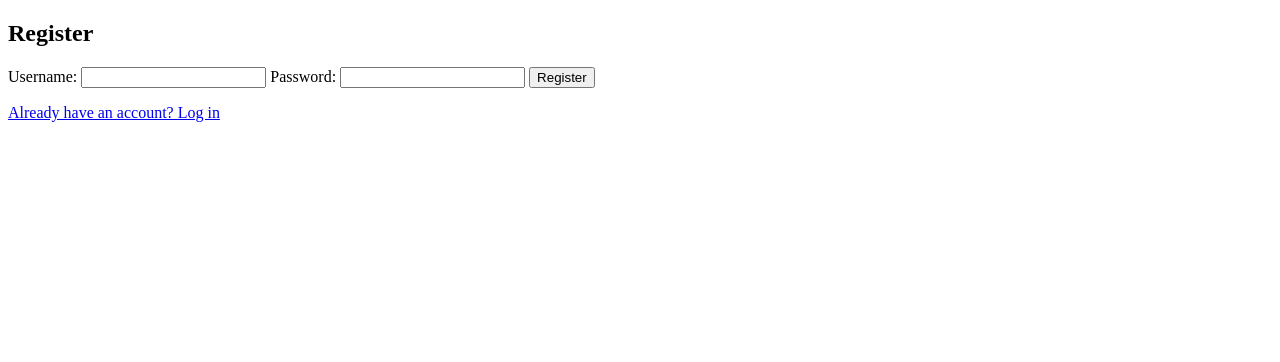
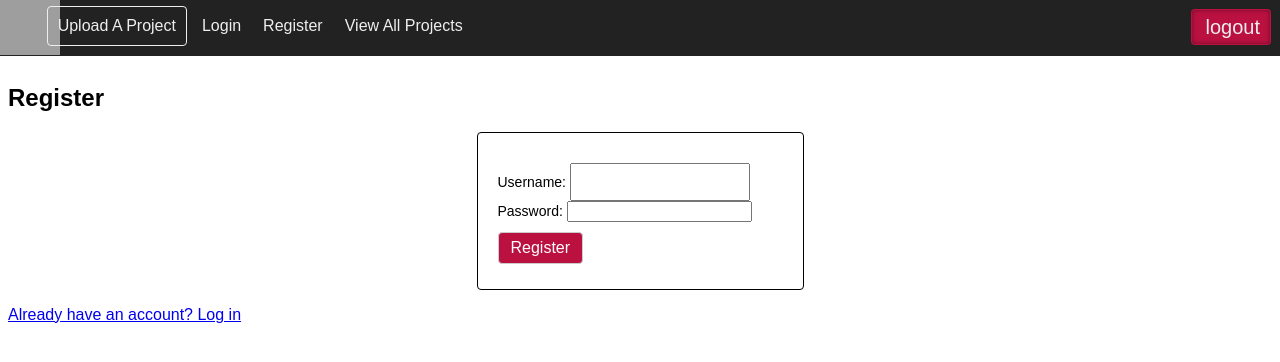
Before and after one commit to joipoi/SkaggbyranCodeServer, a PHP site: page /register.php in a window 1280 px wide. Shown: the top 362 px of the page. Run offline with PHP 8.4, Linux system fonts and the light colour scheme; grey boxes are pictures that could not be loaded.

Commit message:
more styling

```diff
--- a/html/index.php
+++ b/html/index.php
@@ -35,7 +35,7 @@ $uploadButtonText = isset($_SESSION['username']) ? "Upload" : "Upload as Guest";
 
 <p id="welcome"><?= $welcomeMessage ?></p>
 
-<form action="upload.php" method="POST" enctype="multipart/form-data" id="formWrap">
+<form action="upload.php" method="POST" enctype="multipart/form-data" class="formWrap">
     <label for="projectname">Name your project then select files:</label><br>
     <input type="text" name="projectname" placeholder="Project Name" required>
 
@@ -44,7 +44,7 @@ $uploadButtonText = isset($_SESSION['username']) ? "Upload" : "Upload as Guest";
     <label for="files[]" class="fileButton">Select files</label>
     <input type="file" name="files[]" webkitdirectory multiple required>
 
-    <button type="submit" id="uploadBtn"><?= $uploadButtonText ?></button>
+    <button type="submit" class="submitBtn"><?= $uploadButtonText ?></button>
 </form>
 
 </body>
--- a/html/login.php
+++ b/html/login.php
@@ -47,7 +47,6 @@ $conn->close();
 <head>
     <meta charset="UTF-8">
  <link rel="stylesheet" href="styles.css">
-   <link rel="stylesheet"href="https://fonts.googleapis.com/css2?family=Material+Symbols+Outlined:opsz,wght,FILL,GRAD@20..48,100..700,0..1,-50..200">
     <title>Login</title>
 </head>
 <body>
@@ -65,12 +64,12 @@ $conn->close();
    </nav>
 
     <h2>Login</h2>
-    <form action="login.php" method="POST">
+    <form action="login.php" method="POST" class="formWrap">
         <label for="username">Username:</label>
         <input type="text" name="username" required>
         <label for="password">Password:</label>
         <input type="password" name="password" required>
-        <input type="submit" value="Login">
+        <input class="submitBtn" type="submit" value="Login">
     </form>
     <p><a href="register.php">Don't have an account? Register</a></p>
 </body>
--- a/html/register.php
+++ b/html/register.php
@@ -43,16 +43,29 @@ $conn->close();
 <html lang="en">
 <head>
     <meta charset="UTF-8">
+    <link rel="stylesheet" href="styles.css">
     <title>Register</title>
 </head>
 <body>
+<nav>
+      <ul>
+         <li><img src="https://download.logo.wine/logo/Raspberry_Pi/Raspberry_Pi-Logo.wine.png" height="56px"></li>
+         <li><a href="index.php">Upload A Project</a></li>
+         <li><a href="login.php">Login</a></li>
+         <li><a href="register.php">Register</a></li>
+         <li><a href="projects.php">View All Projects</a</li>
+         <li><a href="logout.php" style="color: #eee;"></a>
+            <span class="material-symbols-outlined">logout</span>
+         </li>
+      </ul>
+   </nav>
     <h2>Register</h2>
-    <form action="register.php" method="POST">
+    <form action="register.php" method="POST" class="formWrap">
         <label for="username">Username:</label>
         <input type="text" name="username" required>
         <label for="password">Password:</label>
         <input type="password" name="password" required>
-        <input type="submit" value="Register">
+        <input class="submitBtn" type="submit" value="Register">
     </form>
     <p><a href="login.php">Already have an account? Log in</a></p>
 </body>
--- a/html/styles.css
+++ b/html/styles.css
@@ -8,20 +8,14 @@ body
 	text-align: center;
 }
 
+
+/* Form Styling */
 label
 {
 	font-size: 14px;
 }
 
-
-nav
-{
-	width: 100%;
-	height: 56px;
-	margin-bottom: 20px;
-}
-
-#uploadBtn
+.submitBtn
 {
 	height: 32px;
 	background: rgb(187,17,65);
@@ -36,6 +30,94 @@ nav
 	justify-content: center;
 	margin-top: 10px;
 	font-size: 16px;
+}
+
+button
+{
+	height: 48px;
+	display: flex;
+	justify-content: flex-start;
+	align-items: center;
+	cursor: pointer;
+	padding: 10px ;
+}
+
+button .material-symbols-outlined
+{
+	font-size: 32px;
+	margin: 0 6px 0 -4px;
+}
+
+.formWrap
+{
+	width: 285px;
+	padding: 20px;
+	margin: 0 auto;
+	padding-bottom: 25px;
+	border: 1px solid black;
+	border-radius: 4px;
+}
+
+
+input[type="text"]
+{
+	width: 166px;
+	height: 24px;
+	padding: 5px;
+	margin-top: 10px;
+
+}
+
+input[type="file"]
+{
+  	display: none;
+	border-radius: 4px;
+}
+
+.fileButton
+{
+	height: 24px;
+	width: 70px;
+	background: rgb(187,17,65);
+	color: #fff;
+  	border: 1px solid #ccc;
+	border-radius: 4px;
+  	display: inline-block;
+  	padding: 6px 12px;
+  	cursor: pointer;
+	display: flex;
+	align-items: center;
+	justify-content: center;
+	float: right;
+	margin-top: 10px;
+	font-size: 12px;
+}
+
+.fileButton:hover
+{
+	box-shadow: 0 0 5px rgba(187,17,65,0.4);
+}
+
+/*
+#uploadWrap
+{
+	width: 278px;
+	height: 64px;
+	margin: 0 auto;
+	margin-bottom: 20px;
+	display: flex;
+	justify-content: flex-start;
+	align-items: center;
+	gap: 10px;
+	border: 0px solid black;
+} */
+
+/* Nav Menu Styling */
+nav
+{
+	width: 100%;
+	height: 56px;
+	margin-bottom: 20px;
 }
 
 ul
@@ -116,87 +198,7 @@ ul li .material-symbols-outlined
 	margin: 0 0 0 4px;
 }
 
-#uploadWrap
-{
-	width: 278px;
-	height: 64px;
-	margin: 0 auto;
-	margin-bottom: 20px;
-	display: flex;
-	justify-content: flex-start;
-	align-items: center;
-	gap: 10px;
-	border: 0px solid black;
-}
-
-button
-{
-	height: 48px;
-	display: flex;
-	justify-content: flex-start;
-	align-items: center;
-	cursor: pointer;
-	padding: 10px ;
-}
-
-button .material-symbols-outlined
-{
-	font-size: 32px;
-	margin: 0 6px 0 -4px;
-}
-
-#formWrap
-{
-	width: 285px;
-	padding: 20px;
-	margin: 0 auto;
-	padding-bottom: 25px;
-	border: 1px solid black;
-	border-radius: 4px;
-}
-
-
-input[type="text"]
-{
-	width: 166px;
-	height: 24px;
-	padding: 5px;
-	margin-top: 10px;
-
-}
-
-input[type="file"]
-{
-  	display: none;
-	border-radius: 4px;
-}
-
-.fileButton
-{
-	height: 24px;
-	width: 70px;
-	background: rgb(187,17,65);
-	color: #fff;
-  	border: 1px solid #ccc;
-	border-radius: 4px;
-  	display: inline-block;
-  	padding: 6px 12px;
-  	cursor: pointer;
-	display: flex;
-	align-items: center;
-	justify-content: center;
-	float: right;
-	margin-top: 10px;
-	font-size: 12px;
-}
-
-.fileButton:hover
-{
-	box-shadow: 0 0 5px rgba(187,17,65,0.4);
-}
-
-
-
+/*
 footer
 {
 	width: 100%;
@@ -211,3 +213,4 @@ footer a
 {
 	color: rgb(187,17,65);
 }
+*/
```
